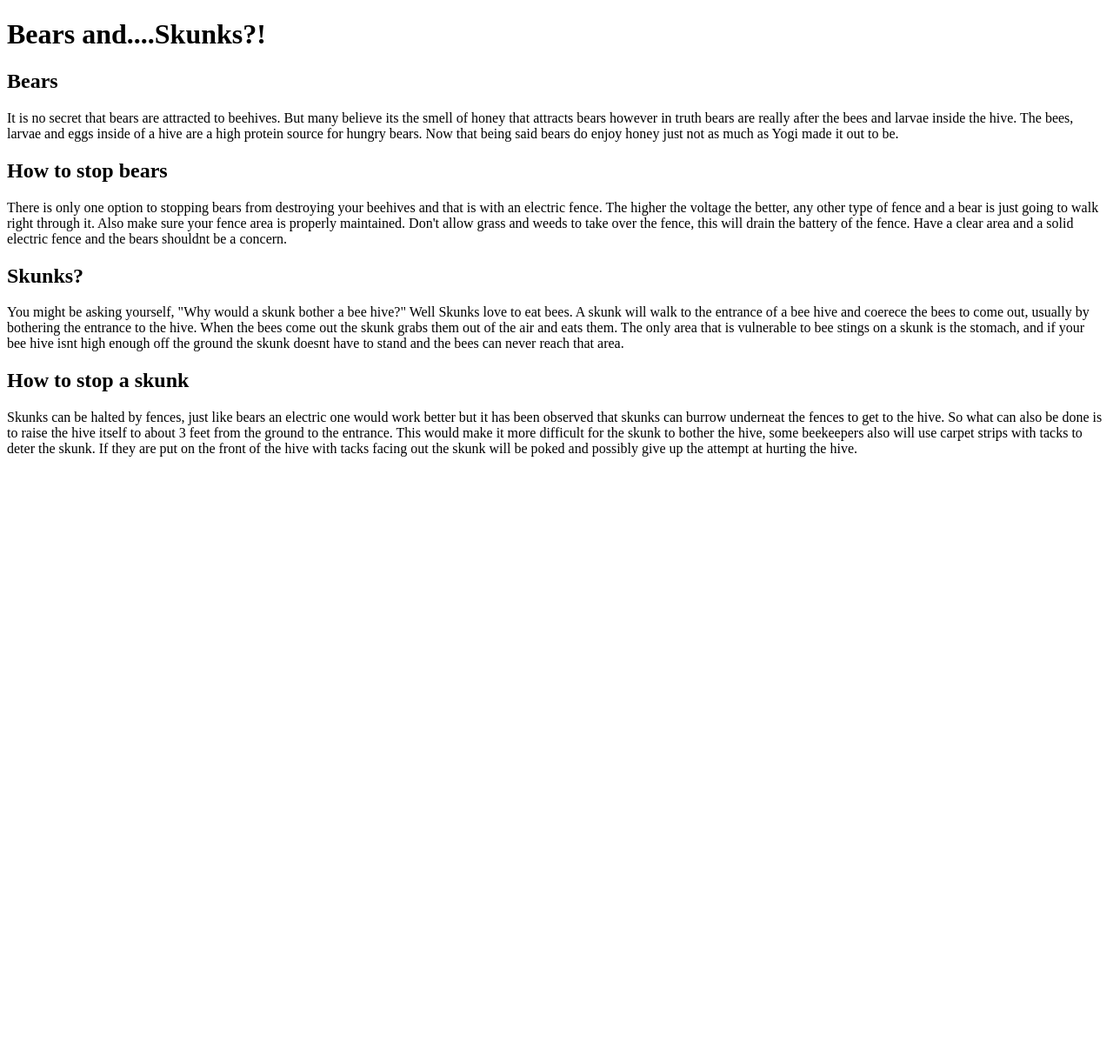
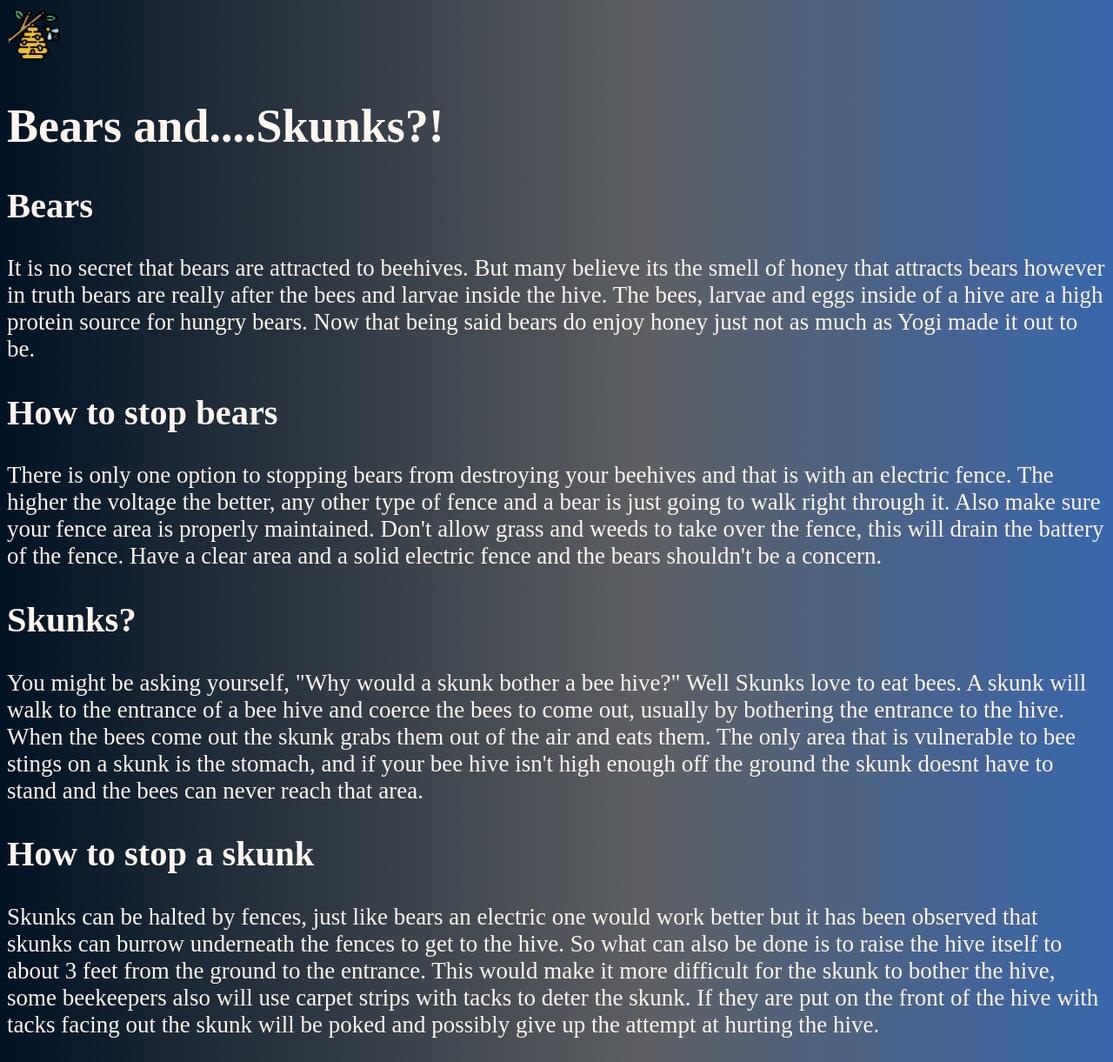
Before and after one commit to kellermack/kellerbee, a PHP site: page /bearsandskunks.html in a window 1280 px wide. Shown: the whole page at 87% size. Before the commit the page ends 525 px from the top, so only its background shows below. Run offline with PHP 8.4, Linux system fonts and the light colour scheme.

Commit message:
changes and fixes

```diff
--- a/bearsandskunks.html
+++ b/bearsandskunks.html
@@ -4,8 +4,10 @@
     <meta charset="UTF-8">
     <meta name="viewport" content="width=device-width, initial-scale=1.0">
     <title>Bears & Skunks</title>
+    <link rel="stylesheet" href="beetle.css">
 </head>
 <body>
+    <a href="index.php"><img src="honeycomb.png" alt="Bee hive" width="5%" height="5%"></a>
     <h1>Bears and....Skunks?!</h1>
 
     <h2>Bears</h2>
@@ -20,20 +22,20 @@
         and a bear is just going to walk right through it. Also make sure your fence area is properly
         maintained. Don't allow grass and weeds to take over the fence, this will drain
         the battery of the fence. Have a clear area and a solid electric fence and the bears
-        shouldnt be a concern.
+        shouldn't be a concern.
     </p>
 
     <h2>Skunks?</h2>
     <p>You might be asking yourself, "Why would a skunk bother a bee hive?" Well Skunks
-        love to eat bees. A skunk will walk to the entrance of a bee hive and coerece the bees
+        love to eat bees. A skunk will walk to the entrance of a bee hive and coerce the bees
         to come out, usually by bothering the entrance to the hive. When the bees come out the skunk
         grabs them out of the air and eats them. The only area that is vulnerable to bee stings on
-        a skunk is the stomach, and if your bee hive isnt high enough off the ground the skunk doesnt
+        a skunk is the stomach, and if your bee hive isn't high enough off the ground the skunk doesnt
         have to stand and the bees can never reach that area.
     </p>
     <h2>How to stop a skunk</h2>
     <p>Skunks can be halted by fences, just like bears an electric one would work better but it
-        has been observed that skunks can burrow underneat the fences to get to the hive. So
+        has been observed that skunks can burrow underneath the fences to get to the hive. So
         what can also be done is to raise the hive itself to about 3 feet from the ground to the entrance.
         This would make it more difficult for the skunk to bother the hive, some beekeepers also
         will use carpet strips with tacks to deter the skunk. If they are put on the front of the hive
--- a/hiveBeetle.php
+++ b/hiveBeetle.php
@@ -29,7 +29,7 @@
     <img src="beetle.jpeg" alt="Hive Beetle">
     <h2>What is a hive beetle?</h2>
     <p>
-        The small hive beetle (Aethina tumida) is a beekeeping pest.It is endemic to
+        The small hive beetle (Aethina Tumida) is a beekeeping pest.It is endemic to
         sub-Saharan Africa,
         but has spread to many other locations, including North America,
         Australia, and the Philippines.The small hive beetle can be a destructive
--- a/resource.html
+++ b/resource.html
@@ -14,8 +14,8 @@
      <a href="hiveBeetle.php"><img src="hiveBeetle.jpeg"></a>
      <a href="foulBrood.html"><img src="foulbrood.jpeg"></a>
      <a href="statePrograms.html"><img src="unitedStates.jpeg"></a>
-        <img src="waxMoth.jpeg">
-        <img src="skunkBear.jpeg">
+     <a href="waxMoth.html"><img src="waxMoth.jpeg"></a>
+     <a href="bearsandskunks.html"><img src="skunkBear.jpeg"></a>
     </section>
 <!--- --
 <h3>Varroa Mites</h3>
--- a/waxMoth.html
+++ b/waxMoth.html
@@ -4,8 +4,10 @@
     <meta charset="UTF-8">
     <meta name="viewport" content="width=device-width, initial-scale=1.0">
     <title>Wax Moth</title>
+    <link rel="stylesheet" href="beetle.css">
 </head>
 <body>
+    <a href="index.php"><img src="honeycomb.png" alt="Bee hive" width="5%" height="5%"></a>
     <h1>Wax Moths/Wax Worms</h1>
     <p>Believe it or not, a moth can be a devastating pest to any beehive. Just 1 singular wax
         moth can slip in the hive in the night, lay eggs and leave. This larvae can chew through
```
Also changed, not shown: 1 other file.
